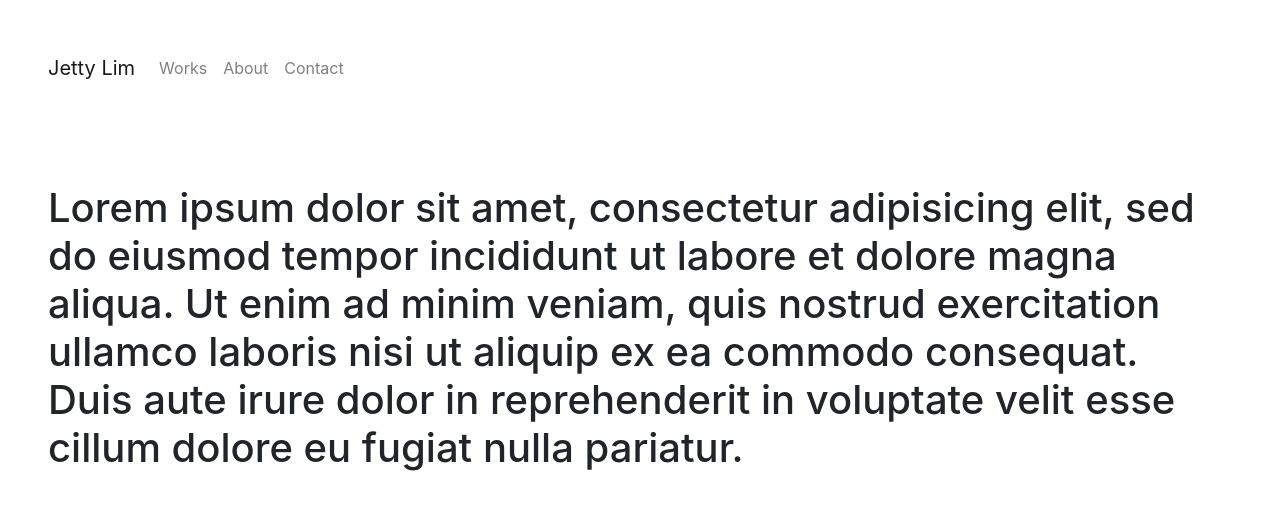
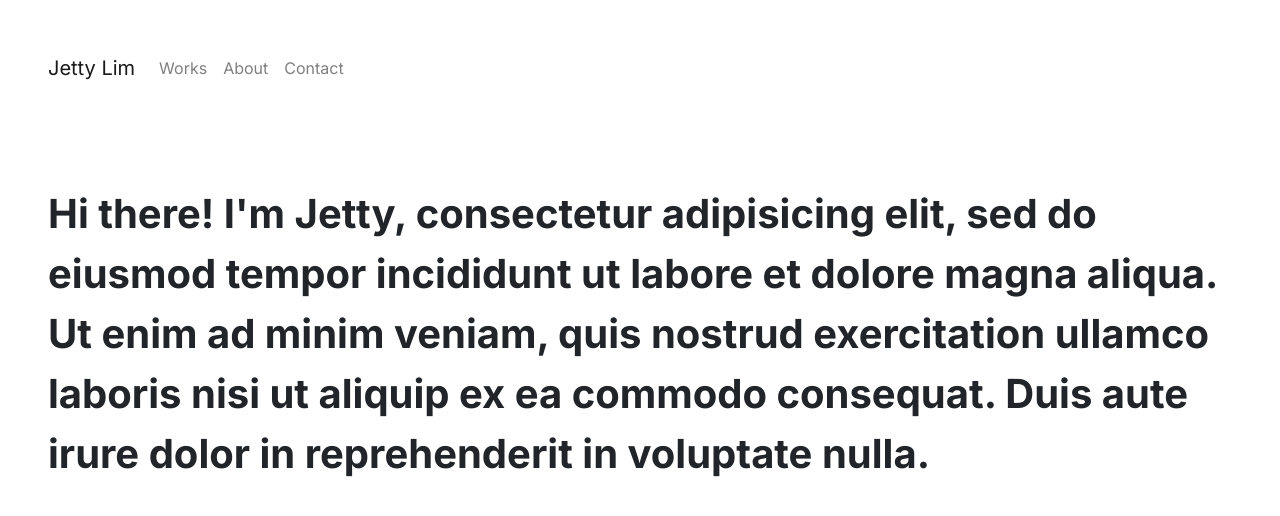
Before and after one commit to luxisse/webportfolio, a plain HTML site: page index.html in a window 1280 px wide. Drawn offline with nearby package versions, Linux system fonts and the light colour scheme.

Commit message:
Added styles.css

```diff
--- a/index.html
+++ b/index.html
@@ -7,6 +7,8 @@
       <!-- Bootstrap CSS -->
       <link rel="stylesheet"
             href="https://cdn.jsdelivr.net/npm/bootstrap@4.6.1/dist/css/bootstrap.min.css" integrity="sha384-zCbKRCUGaJDkqS1kPbPd7TveP5iyJE0EjAuZQTgFLD2ylzuqKfdKlfG/eSrtxUkn" crossorigin="anonymous">
+      <link rel="stylesheet" href="styles.css">
+
       <title>Jetty Lim - Developer Portfolio</title>
   </head>
 
@@ -33,7 +35,7 @@
 			</nav>
 
 		<div class="p-5">
-			<h1>Lorem ipsum dolor sit amet, consectetur adipisicing elit, sed do eiusmod tempor incididunt ut labore et dolore magna aliqua. Ut enim ad minim veniam, quis nostrud exercitation ullamco laboris nisi ut aliquip ex ea commodo consequat. Duis aute irure dolor in reprehenderit in voluptate velit esse cillum dolore eu fugiat nulla pariatur.</h1>
+			<h1>Hi there! I'm Jetty, consectetur adipisicing elit, sed do eiusmod tempor incididunt ut labore et dolore magna aliqua. Ut enim ad minim veniam, quis nostrud exercitation ullamco laboris nisi ut aliquip ex ea commodo consequat. Duis aute irure dolor in reprehenderit in voluptate nulla.</h1>
 		</div>
 
 
--- /dev/null
+++ b/styles.css
@@ -0,0 +1,22 @@
+@import url('https://fonts.googleapis.com/css2?family=Inter:wght@300;400;600;700&display=swap');
+
+body {
+	font-family: 'Inter', sans-serif;
+	font-weight: 400;
+	line-height: 1.5;
+	font-size: 1rem;
+}
+
+.nav-link {
+	font-family: 'Inter', sans-serif;
+	font-weight: 400;
+	line-height: 1.5;
+	font-size: 1rem;
+}
+
+h1 {
+	font-family: 'Inter', sans-serif;
+	font-weight: 700;
+	line-height: 1.5;
+	font-size: 2.5rem;
+}
```
